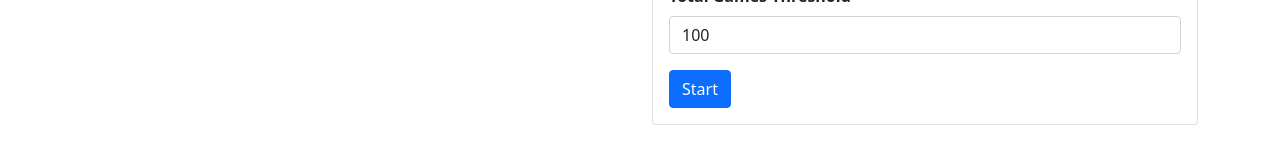
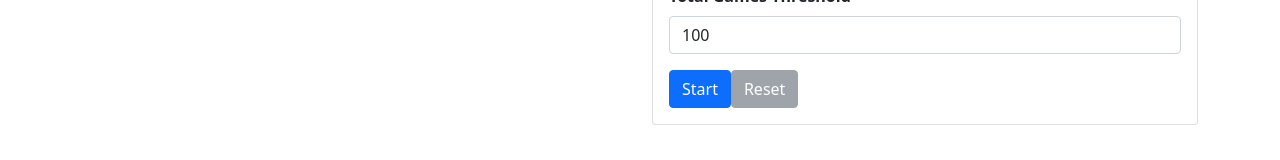
Before and after one commit to donjar/opening-trainer, a Next.js app: page / in a window 1280 px wide. Shown: the part 329-489 px from the top of the page. Built offline with nearby package versions, Linux system fonts and the light colour scheme.

Commit message:
It is more working

```diff
--- a/src/components/Main.js
+++ b/src/components/Main.js
@@ -37,16 +37,19 @@ const Main = () => {
     "2200",
     "2500",
   ]);
-  const [totalGamesThreshold, setTotalGamesThreshold] = useState("100");
+  const [totalGamesThreshold, setTotalGamesThreshold] = useState(100);
   const [started, setStarted] = useState(false);
   const [message, setMessage] = useState(
     "Make moves on the chessboard to set starting position."
   );
   const [fen, setFen] = useState("");
+  const [initialFen, setInitialFen] = useState("");
   const [lastMove, setLastMove] = useState();
+  const [done, setDone] = useState(false);
 
   const Chess = typeof ChessJS === "function" ? ChessJS : ChessJS.Chess;
-  const chess = useRef(Chess()).current;
+  const chessRef = useRef(Chess());
+  const chess = chessRef.current;
 
   const makeComputerMove = useCallback(async () => {
     if (chess.turn() === (isWhite ? "w" : "b")) {
@@ -55,22 +58,34 @@ const Main = () => {
     }
 
     setMessage("Loading...");
-    const [cloudEval, { san, moveCount, probability }] = await Promise.all([
+    const [cloudEval, randomOpeningMove] = await Promise.all([
       getCloudEval(chess.fen()),
       getRandomOpeningMove(chess.fen(), {
         "speeds[]": selectedDatabaseSpeeds,
         "ratings[]": selectedDatabaseRatings,
       }),
     ]);
+    if (randomOpeningMove === null) {
+      setMessage(`Eval: ${cloudEval}; this is a novelty`);
+      setDone(true);
+      return;
+    }
+    const { san, moveCount, probability } = randomOpeningMove;
 
     const { from, to } = chess.move(san);
     setFen(chess.fen());
     setLastMove([from, to]);
-    setMessage(
-      `Eval: ${cloudEval}; made move ${san} (${moveCount} positions, probability ${(
-        probability * 100
-      ).toFixed(2)}%)`
-    );
+
+    const message = `Eval: ${cloudEval}; made move ${san} (${moveCount} positions, probability ${(
+      probability * 100
+    ).toFixed(2)}%).`;
+
+    if (moveCount < 100) {
+      setDone(true);
+      setMessage(`${message} Training is over.`);
+    } else {
+      setMessage(message);
+    }
   }, [selectedDatabaseRatings, selectedDatabaseSpeeds, chess, isWhite]);
 
   useEffect(() => {
@@ -87,21 +102,40 @@ const Main = () => {
     makeComputerMove,
   ]);
 
+  const dests = new Map();
+  if (started) {
+    for (const sq of chess.SQUARES) {
+      const moves = chess.moves({ square: sq, verbose: true });
+      if (moves.length > 0) {
+        dests.set(
+          sq,
+          moves.map(({ to }) => to)
+        );
+      }
+    }
+  }
+
   return (
     <Container>
       <Row>
         <Col>
           <Chessground
             fen={fen}
+            viewOnly={done}
+            orientation={isWhite ? "white" : "black"}
             lastMove={lastMove}
+            highlight={{ lastMove: started, check: started }}
+            movable={{ free: !started, dests }}
             onMove={(from, to) => {
               if (!started) {
-                return;
+                chess.put(chess.get(from), to);
+                chess.remove(from);
+                setFen(chess.fen());
+              } else {
+                chess.move({ from, to });
+                setFen(chess.fen());
+                makeComputerMove();
               }
-
-              chess.move({ from, to });
-              setFen(chess.fen());
-              makeComputerMove();
             }}
           />
         </Col>
@@ -186,9 +220,9 @@ const Main = () => {
                 <Form.Group>
                   <FormHeaderLabel>Total Games Threshold</FormHeaderLabel>
                   <Form.Control
-                    value={totalGamesThreshold}
+                    value={totalGamesThreshold.toString()}
                     onChange={({ target: { value } }) =>
-                      setTotalGamesThreshold(value)
+                      setTotalGamesThreshold(Number(value))
                     }
                     disabled={started}
                   />
@@ -197,10 +231,37 @@ const Main = () => {
                   variant="primary"
                   className="mt-3"
                   onClick={() => {
+                    if (!isWhite) {
+                      const splitFen = fen.split(" ");
+                      const newFen = splitFen
+                        .slice(0, 1)
+                        .concat("b")
+                        .concat(splitFen.slice(2))
+                        .join(" ");
+                      chessRef.current = Chess(newFen);
+                      setFen(newFen);
+                      setInitialFen(newFen);
+                    } else {
+                      setInitialFen(fen);
+                    }
+
                     setStarted(true);
                   }}
+                  disabled={started}
                 >
                   Start
+                </Button>
+                <Button
+                  variant="secondary"
+                  className="mt-3"
+                  onClick={() => {
+                    setFen(initialFen);
+                    chessRef.current = Chess(initialFen);
+                    makeComputerMove();
+                  }}
+                  disabled={!started}
+                >
+                  Reset
                 </Button>
               </Form>
             </Card.Body>
--- a/src/utils.js
+++ b/src/utils.js
@@ -13,9 +13,12 @@ export const getCloudEval = async (fen) => {
       "https://lichess.org/api/cloud-eval?" +
         new URLSearchParams({ fen: newFen })
     );
+    if (apiResult.status >= 404) {
+      return null;
+    }
   }
   const apiJson = (await apiResult.json()).pvs[0];
-  return apiJson.mate === undefined ? apiJson.cp / 100 : apiJson.mate * 1000;
+  return apiJson.mate === undefined ? apiJson.cp / 100 : `M${apiJson.mate}`;
 };
 
 export const getRandomOpeningMove = async (fen, config) => {
@@ -44,4 +47,6 @@ export const getRandomOpeningMove = async (fen, config) => {
       return { san, moveCount, probability: moveCount / totalMoves };
     }
   }
+
+  return null;
 };
```
